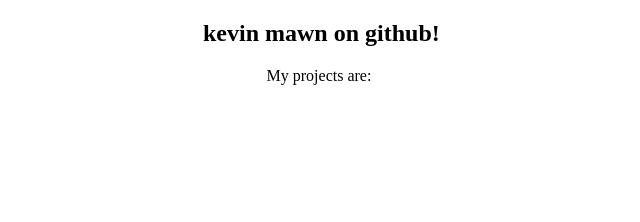
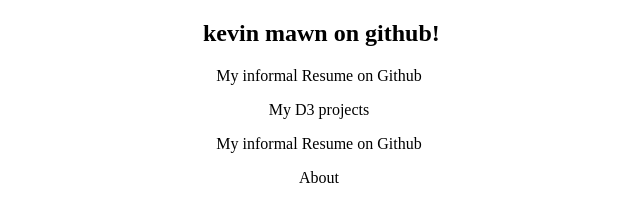
Before and after one commit to kevinmawn/kevinmawn.github.io, a plain HTML site: page index.html in a window 1280 px wide. Shown: the whole page, without its empty margins (5-645 px from the left). Drawn offline with Linux system fonts and the light colour scheme.

Commit message:
Update index.html

```diff
--- a/index.html
+++ b/index.html
@@ -15,8 +15,21 @@
       </div>
 
       <div class="col2">
-        <p>My projects are:</p>
+        <p>My informal Resume on Github</p>
       </div>
+
+      <div class="col2">
+        <p>My D3 projects</p>
+      </div>
+
+      <div class="col2">
+        <p>My informal Resume on Github</p>
+      </div>
+
+      <div class="col2">
+        <p>About</p>
+      </div>
+
 
 
 
```
